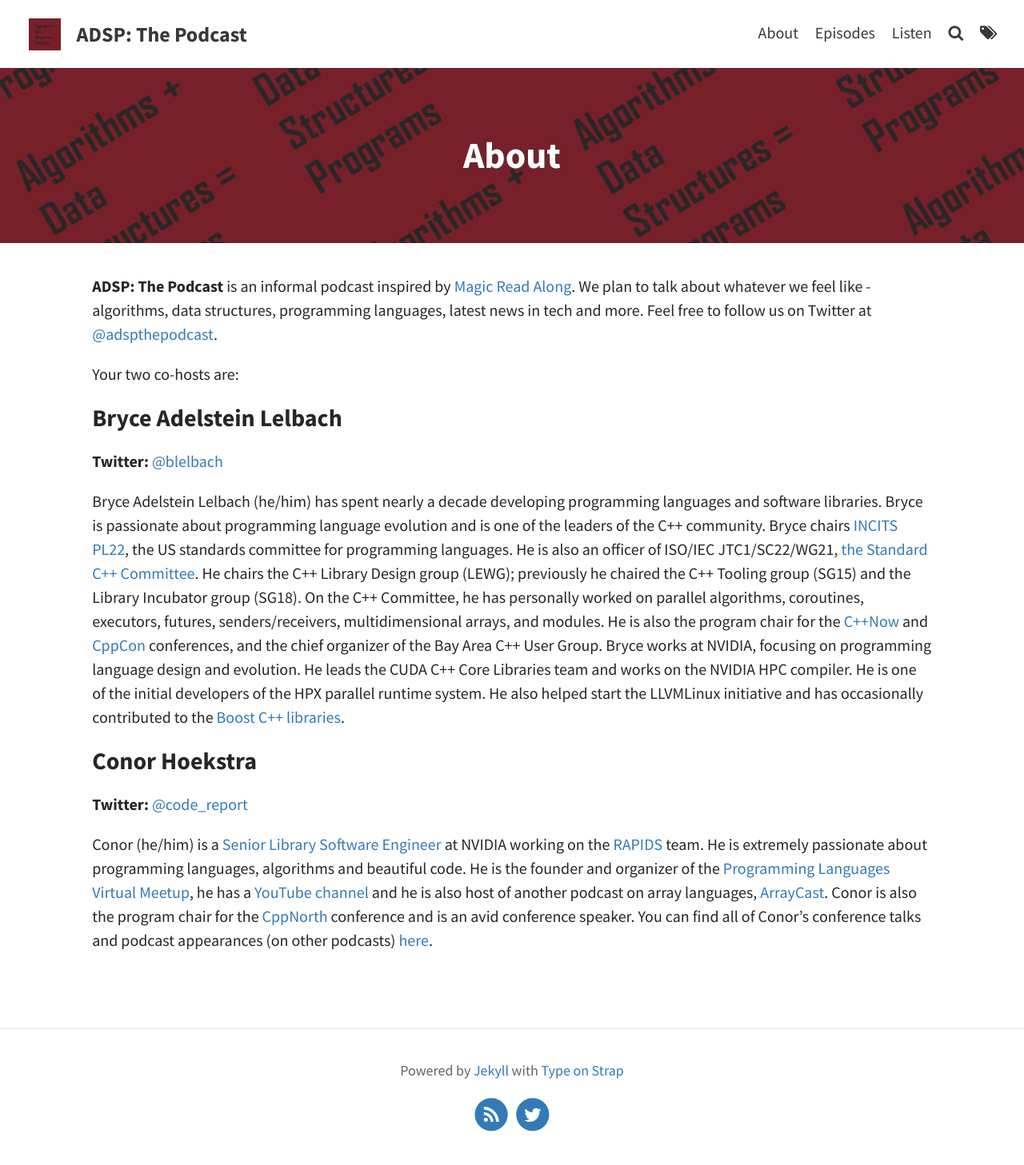
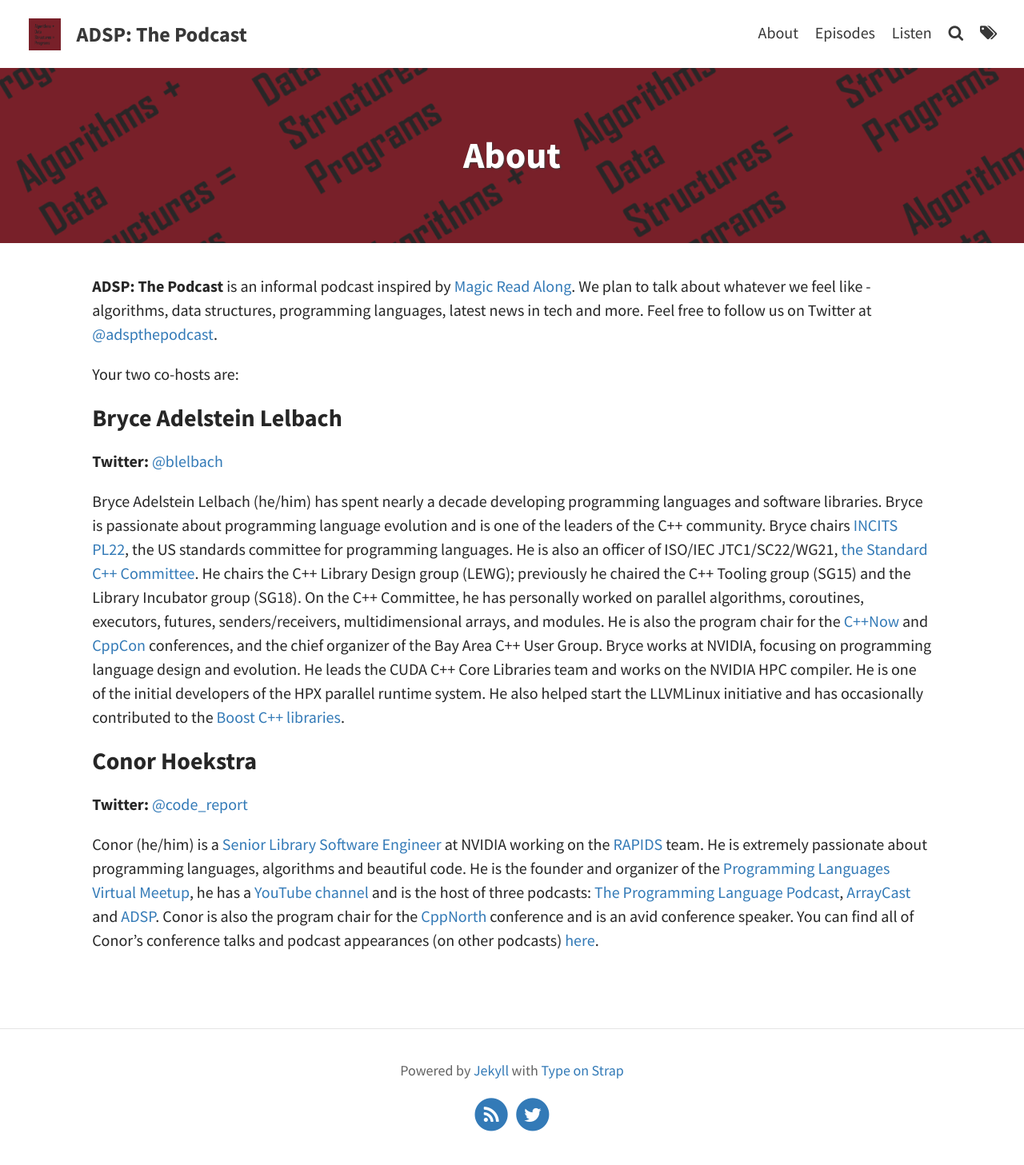
Before and after one commit to codereport/adsp2, a Jekyll site: the page built from pages/about.md, in a window 1280 px wide. Shown: the whole page at 80% size. Built offline with Jekyll 4.4.1, drawn with Linux system fonts in a browser that asks for light colours.

Commit message:
Update bio

```diff
--- a/pages/about.md
+++ b/pages/about.md
@@ -20,4 +20,4 @@ Bryce Adelstein Lelbach (he/him) has spent nearly a decade developing programmin
 
 **Twitter:** [@code_report](https://twitter.com/code_report)
 
-Conor (he/him) is a [Senior Library Software Engineer](https://www.linkedin.com/in/conorhoekstra/) at NVIDIA working on the [RAPIDS](https://rapids.ai/) team. He is extremely passionate about programming languages, algorithms and beautiful code. He is the founder and organizer of the [Programming Languages Virtual Meetup](https://www.meetup.com/Programming-Languages-Toronto-Meetup/), he has a [YouTube channel](https://www.youtube.com/codereport) and he is also host of another podcast on array languages, [ArrayCast](https://www.arraycast.com/). Conor is also the program chair for the [CppNorth](https://cppnorth.ca/) conference and is an avid conference speaker. You can find all of Conor's conference talks and podcast appearances (on other podcasts) [here](https://github.com/codereport/Talks/blob/master/README.md).
+Conor (he/him) is a [Senior Library Software Engineer](https://www.linkedin.com/in/conorhoekstra/) at NVIDIA working on the [RAPIDS](https://rapids.ai/) team. He is extremely passionate about programming languages, algorithms and beautiful code. He is the founder and organizer of the [Programming Languages Virtual Meetup](https://www.meetup.com/Programming-Languages-Toronto-Meetup/), he has a [YouTube channel](https://www.youtube.com/codereport) and is the host of three podcasts: [The Programming Language Podcast](https://www.buzzsprout.com/1951960), [ArrayCast](https://www.arraycast.com/) and [ADSP](https://adspthepodcast.com/). Conor is also the program chair for the [CppNorth](https://cppnorth.ca/) conference and is an avid conference speaker. You can find all of Conor's conference talks and podcast appearances (on other podcasts) [here](https://github.com/codereport/Talks/blob/master/README.md).
```
